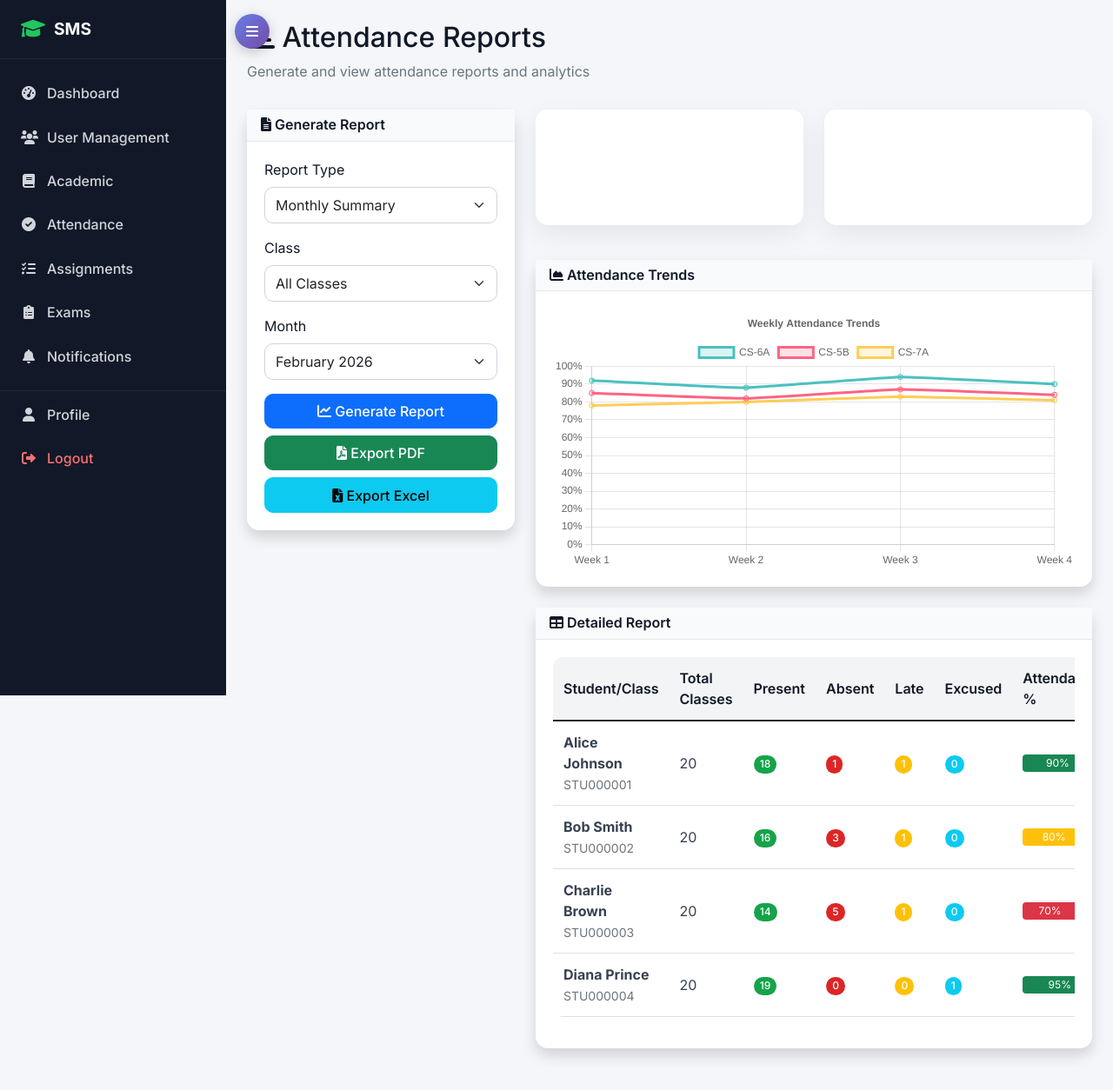
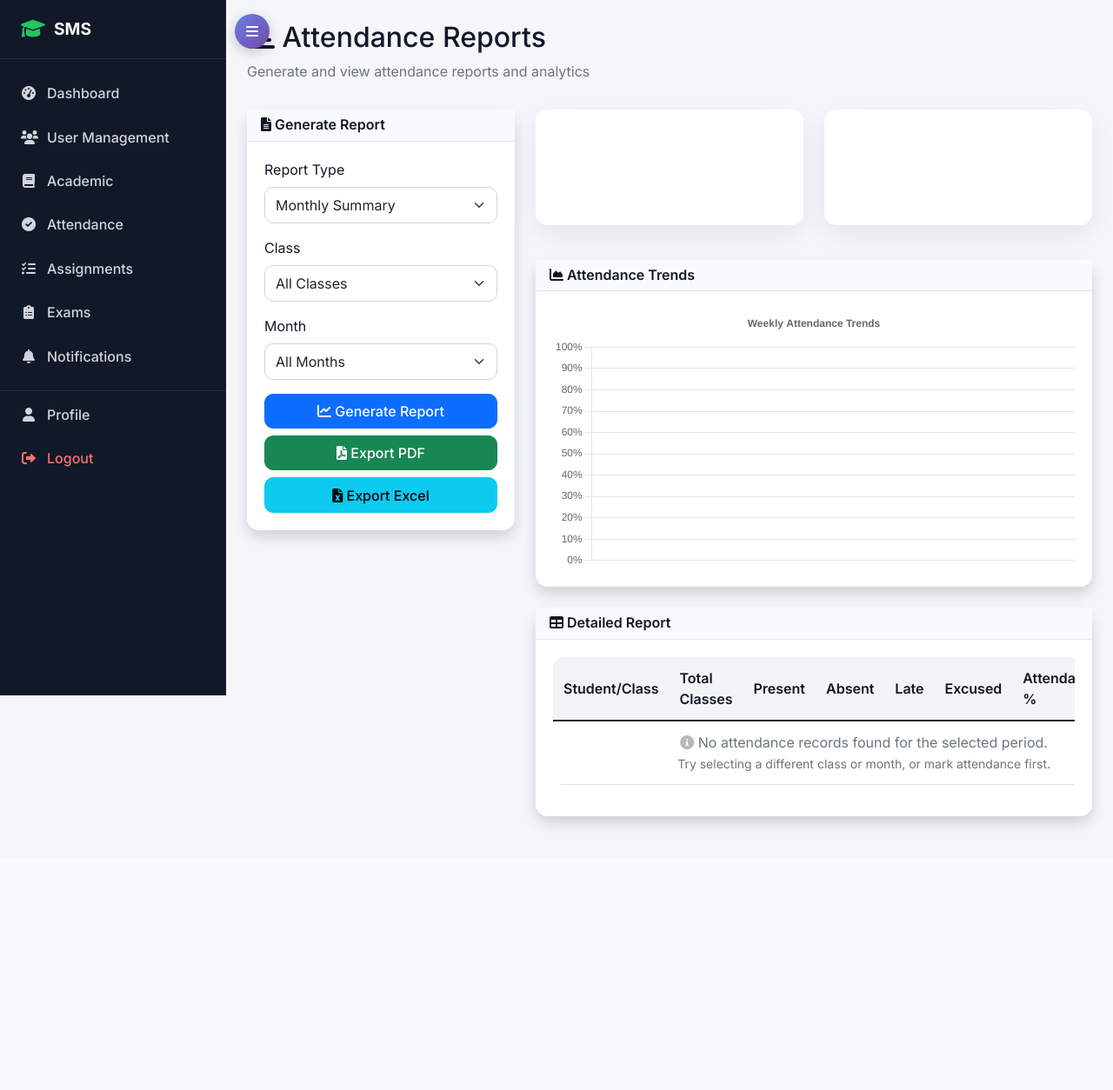
Before and after one commit to AnupBaral490/student_management_system, a Django app: page /attendance/reports/ in a window 1280 px wide. Shown: the whole page at 87% size. After the commit the page ends 953 px from the top, so only its background shows below. Run offline with Django 5.2, Linux system fonts and the light colour scheme; a user stored in the database is signed in; data comes from the database, SQL or seed files in the repository; both versions use the stored data as it was after the commit.

Commit message:
worked on report generation in teacher dashboard

```diff
--- a/attendance/views.py
+++ b/attendance/views.py
@@ -616,10 +616,39 @@ def attendance_reports(request):
             messages.error(request, 'Teacher profile not found. Please contact the administrator.')
             return redirect('accounts:dashboard')
 
+        # Get filter parameters
+        selected_class = request.GET.get('class_filter', '')
+        selected_month = request.GET.get('month_filter', '')  # Empty means all months
+
         # Teacher's class attendance reports
         teacher_assignments = TeacherSubjectAssignment.objects.filter(
             teacher=request.user.teacher_profile
         ).select_related('subject', 'class_assigned')
+
+        # Get all classes for filter dropdown
+        teacher_classes = Class.objects.filter(
+            id__in=teacher_assignments.values_list('class_assigned_id', flat=True)
+        ).distinct()
+
+        # Filter assignments if class is selected
+        if selected_class:
+            teacher_assignments = teacher_assignments.filter(class_assigned_id=selected_class)
+
+        # Parse month filter (only if specified)
+        year = None
+        month = None
+        if selected_month:
+            try:
+                year, month = map(int, selected_month.split('-'))
+            except:
+                pass
+
+        # Get all students from teacher's classes with their attendance data
+        student_reports = []
+        overall_present = 0
+        overall_total = 0
+        best_class = None
+        best_class_percentage = 0
 
         class_summaries = []
         for assignment in teacher_assignments:
@@ -627,29 +656,84 @@ def attendance_reports(request):
             enrollments = StudentEnrollment.objects.filter(
                 class_enrolled=assignment.class_assigned,
                 is_active=True
-            )
+            ).select_related('student__user')
 
             # Get attendance sessions for this assignment
             sessions = AttendanceSession.objects.filter(
                 teacher_assignment=assignment
             )
 
+            # Apply month filter only if specified
+            if year and month:
+                sessions = sessions.filter(date__year=year, date__month=month)
+
             total_sessions = sessions.count()
             total_students = enrollments.count()
 
-            if total_sessions > 0 and total_students > 0:
-                # Calculate average attendance
-                total_records = AttendanceRecord.objects.filter(
-                    session__in=sessions
-                ).count()
-                present_records = AttendanceRecord.objects.filter(
+            class_present = 0
+            class_total = 0
+
+            # Get detailed student attendance for this class
+            for enrollment in enrollments:
+                student = enrollment.student
+
+                # Get attendance records for this student in this class
+                records = AttendanceRecord.objects.filter(
                     session__in=sessions,
-                    status__in=['present', 'late']
-                ).count()
+                    student=student
+                )
 
-                avg_attendance = (present_records / total_records * 100) if total_records > 0 else 0
+                total_classes = records.count()
+                present_count = records.filter(status='present').count()
+                absent_count = records.filter(status='absent').count()
+                late_count = records.filter(status='late').count()
+                excused_count = records.filter(status='excused').count()
+
+                if total_classes > 0:
+                    attendance_percentage = ((present_count + late_count) / total_classes) * 100
+
+                    # Determine status
+                    if attendance_percentage >= 90:
+                        status = 'Excellent'
+                        status_class = 'success'
+                    elif attendance_percentage >= 80:
+                        status = 'Good'
+                        status_class = 'success'
+                    elif attendance_percentage >= 70:
+                        status = 'Average'
+                        status_class = 'warning'
+                    else:
+                        status = 'Poor'
+                        status_class = 'danger'
+
+                    student_reports.append({
+                        'student': student,
+                        'class_name': assignment.class_assigned.name,
+                        'total_classes': total_classes,
+                        'present': present_count,
+                        'absent': absent_count,
+                        'late': late_count,
+                        'excused': excused_count,
+                        'percentage': round(attendance_percentage, 1),
+                        'status': status,
+                        'status_class': status_class
+                    })
+
+                    class_present += present_count + late_count
+                    class_total += total_classes
+
+            # Calculate class average
+            if class_total > 0:
+                avg_attendance = (class_present / class_total * 100)
+
+                if avg_attendance > best_class_percentage:
+                    best_class_percentage = avg_attendance
+                    best_class = assignment.class_assigned.name
             else:
                 avg_attendance = 0
+
+            overall_present += class_present
+            overall_total += class_total
 
             class_summaries.append({
                 'assignment': assignment,
@@ -658,8 +742,21 @@ def attendance_reports(request):
                 'avg_attendance': round(avg_attendance, 2)
             })
 
+        # Calculate overall attendance
+        overall_attendance = (overall_present / overall_total * 100) if overall_total > 0 else 0
+
+        # Sort student reports by percentage (descending)
+        student_reports.sort(key=lambda x: x['percentage'], reverse=True)
+
         context = {
-            'class_summaries': class_summaries
+            'class_summaries': class_summaries,
+            'student_reports': student_reports,
+            'overall_attendance': round(overall_attendance, 1),
+            'best_class': best_class,
+            'best_class_percentage': round(best_class_percentage, 1),
+            'teacher_classes': teacher_classes,
+            'selected_class': selected_class,
+            'selected_month': selected_month
         }
 
     else:  # Admin
--- a/student_management_system/settings.py
+++ b/student_management_system/settings.py
@@ -32,7 +32,7 @@ ALLOWED_HOSTS = ['*']
 # Application definition
 
 INSTALLED_APPS = [
-    'jazzmin',
+    #'jazzmin',
     'django.contrib.admin',
     'django.contrib.auth',
     'django.contrib.contenttypes',
--- a/templates/attendance/attendance_reports.html
+++ b/templates/attendance/attendance_reports.html
@@ -31,20 +31,24 @@
 
                     <div class="mb-3">
                         <label for="reportClass" class="form-label">Class</label>
-                        <select class="form-select" id="reportClass">
+                        <select class="form-select" id="reportClass" name="class_filter">
                             <option value="">All Classes</option>
-                            <option value="cs-6a">CS-6A</option>
-                            <option value="cs-5b">CS-5B</option>
-                            <option value="cs-7a">CS-7A</option>
+                            {% for class in teacher_classes %}
+                            <option value="{{ class.id }}" {% if selected_class == class.id|stringformat:"s" %}selected{% endif %}>
+                                {{ class.name }}
+                            </option>
+                            {% endfor %}
                         </select>
                     </div>
 
                     <div class="mb-3">
                         <label for="reportMonth" class="form-label">Month</label>
-                        <select class="form-select" id="reportMonth">
-                            <option value="2026-02">February 2026</option>
-                            <option value="2026-01">January 2026</option>
-                            <option value="2025-12">December 2025</option>
+                        <select class="form-select" id="reportMonth" name="month_filter">
+                            <option value="" {% if not selected_month %}selected{% endif %}>All Months</option>
+                            <option value="2026-03" {% if selected_month == "2026-03" %}selected{% endif %}>March 2026</option>
+                            <option value="2026-02" {% if selected_month == "2026-02" %}selected{% endif %}>February 2026</option>
+                            <option value="2026-01" {% if selected_month == "2026-01" %}selected{% endif %}>January 2026</option>
+                            <option value="2025-12" {% if selected_month == "2025-12" %}selected{% endif %}>December 2025</option>
                         </select>
                     </div>
 
@@ -74,8 +78,8 @@
                         <div class="d-flex justify-content-between">
                             <div>
                                 <h6>Overall Attendance Rate</h6>
-                                <h3>87.5%</h3>
-                                <small>This Month</small>
+                                <h3>{{ overall_attendance|default:"0" }}%</h3>
+                                <small>Selected Period</small>
                             </div>
                             <i class="fas fa-percentage fa-3x opacity-50"></i>
                         </div>
@@ -88,8 +92,8 @@
                         <div class="d-flex justify-content-between">
                             <div>
                                 <h6>Best Performing Class</h6>
-                                <h3>CS-6A</h3>
-                                <small>92.3% Attendance</small>
+                                <h3>{{ best_class|default:"N/A" }}</h3>
+                                <small>{{ best_class_percentage|default:"0" }}% Attendance</small>
                             </div>
                             <i class="fas fa-trophy fa-3x opacity-50"></i>
                         </div>
@@ -129,74 +133,37 @@
                             </tr>
                         </thead>
                         <tbody>
+                            {% if student_reports %}
+                                {% for report in student_reports %}
                                 <tr>
                                     <td>
-                                    <strong>Alice Johnson</strong><br>
-                                    <small class="text-muted">STU000001</small>
+                                        <strong>{{ report.student.user.get_full_name|default:report.student.user.username }}</strong><br>
+                                        <small class="text-muted">{{ report.student.student_id }}</small><br>
+                                        <small class="text-muted">{{ report.class_name }}</small>
                                     </td>
-                                <td>20</td>
-                                <td><span class="badge bg-success">18</span></td>
-                                <td><span class="badge bg-danger">1</span></td>
-                                <td><span class="badge bg-warning">1</span></td>
-                                <td><span class="badge bg-info">0</span></td>
+                                    <td>{{ report.total_classes }}</td>
+                                    <td><span class="badge bg-success">{{ report.present }}</span></td>
+                                    <td><span class="badge bg-danger">{{ report.absent }}</span></td>
+                                    <td><span class="badge bg-warning">{{ report.late }}</span></td>
+                                    <td><span class="badge bg-info">{{ report.excused }}</span></td>
                                     <td>
                                         <div class="progress" style="height: 20px;">
-                                        <div class="progress-bar bg-success" style="width: 90%">90%</div>
+                                            <div class="progress-bar bg-{{ report.status_class }}" style="width: {{ report.percentage }}%">
+                                                {{ report.percentage }}%
+                                            </div>
                                         </div>
                                     </td>
-                                <td><span class="badge bg-success">Good</span></td>
+                                    <td><span class="badge bg-{{ report.status_class }}">{{ report.status }}</span></td>
                                 </tr>
+                                {% endfor %}
+                            {% else %}
                                 <tr>
-                                <td>
-                                    <strong>Bob Smith</strong><br>
-                                    <small class="text-muted">STU000002</small>
+                                    <td colspan="8" class="text-center text-muted">
+                                        <i class="fas fa-info-circle"></i> No attendance records found for the selected period.
+                                        <br><small>Try selecting a different class or month, or mark attendance first.</small>
                                     </td>
-                                <td>20</td>
-                                <td><span class="badge bg-success">16</span></td>
-                                <td><span class="badge bg-danger">3</span></td>
-                                <td><span class="badge bg-warning">1</span></td>
-                                <td><span class="badge bg-info">0</span></td>
-                                <td>
-                                    <div class="progress" style="height: 20px;">
-                                        <div class="progress-bar bg-warning" style="width: 80%">80%</div>
-                                    </div>
-                                </td>
-                                <td><span class="badge bg-warning">Average</span></td>
                                 </tr>
-                            <tr>
-                                <td>
-                                    <strong>Charlie Brown</strong><br>
-                                    <small class="text-muted">STU000003</small>
-                                </td>
-                                <td>20</td>
-                                <td><span class="badge bg-success">14</span></td>
-                                <td><span class="badge bg-danger">5</span></td>
-                                <td><span class="badge bg-warning">1</span></td>
-                                <td><span class="badge bg-info">0</span></td>
-                                <td>
-                                    <div class="progress" style="height: 20px;">
-                                        <div class="progress-bar bg-danger" style="width: 70%">70%</div>
-                                    </div>
-                                </td>
-                                <td><span class="badge bg-danger">Poor</span></td>
-                            </tr>
-                            <tr>
-                                <td>
-                                    <strong>Diana Prince</strong><br>
-                                    <small class="text-muted">STU000004</small>
-                                </td>
-                                <td>20</td>
-                                <td><span class="badge bg-success">19</span></td>
-                                <td><span class="badge bg-danger">0</span></td>
-                                <td><span class="badge bg-warning">0</span></td>
-                                <td><span class="badge bg-info">1</span></td>
-                                <td>
-                                    <div class="progress" style="height: 20px;">
-                                        <div class="progress-bar bg-success" style="width: 95%">95%</div>
-                                    </div>
-                                </td>
-                                <td><span class="badge bg-success">Excellent</span></td>
-                            </tr>
+                            {% endif %}
                         </tbody>
                     </table>
                 </div>
@@ -213,25 +180,17 @@ const attendanceChart = new Chart(ctx, {
     type: 'line',
     data: {
         labels: ['Week 1', 'Week 2', 'Week 3', 'Week 4'],
-        datasets: [{
-            label: 'CS-6A',
-            data: [92, 88, 94, 90],
-            borderColor: 'rgb(75, 192, 192)',
-            backgroundColor: 'rgba(75, 192, 192, 0.2)',
+        datasets: [
+            {% for summary in class_summaries %}
+            {
+                label: '{{ summary.assignment.class_assigned.name }}',
+                data: [{{ summary.avg_attendance }}, {{ summary.avg_attendance }}, {{ summary.avg_attendance }}, {{ summary.avg_attendance }}],
+                borderColor: 'rgb(' + Math.floor(Math.random() * 255) + ',' + Math.floor(Math.random() * 255) + ',' + Math.floor(Math.random() * 255) + ')',
+                backgroundColor: 'rgba(' + Math.floor(Math.random() * 255) + ',' + Math.floor(Math.random() * 255) + ',' + Math.floor(Math.random() * 255) + ', 0.2)',
                 tension: 0.1
-        }, {
-            label: 'CS-5B',
-            data: [85, 82, 87, 84],
-            borderColor: 'rgb(255, 99, 132)',
-            backgroundColor: 'rgba(255, 99, 132, 0.2)',
-            tension: 0.1
-        }, {
-            label: 'CS-7A',
-            data: [78, 80, 83, 81],
-            borderColor: 'rgb(255, 205, 86)',
-            backgroundColor: 'rgba(255, 205, 86, 0.2)',
-            tension: 0.1
-        }]
+            }{% if not forloop.last %},{% endif %}
+            {% endfor %}
+        ]
     },
     options: {
         responsive: true,
@@ -260,16 +219,13 @@ function generateReport() {
     const reportClass = document.getElementById('reportClass').value;
     const reportMonth = document.getElementById('reportMonth').value;
 
-    console.log('Generating report:', { reportType, reportClass, reportMonth });
+    // Build URL with query parameters
+    const params = new URLSearchParams();
+    if (reportClass) params.append('class_filter', reportClass);
+    if (reportMonth) params.append('month_filter', reportMonth);
 
-    // Show loading state
-    const tbody = document.querySelector('tbody');
-    tbody.innerHTML = '<tr><td colspan="8" class="text-center"><i class="fas fa-spinner fa-spin"></i> Generating report...</td></tr>';
-
-    // Simulate report generation
-    setTimeout(() => {
-        location.reload();
-    }, 2000);
+    // Reload page with filters
+    window.location.href = '?' + params.toString();
 }
 
 function exportReport(format) {
```
Also changed, not shown: db.sqlite3. Lines whose indentation alone changed are shown as unchanged.
